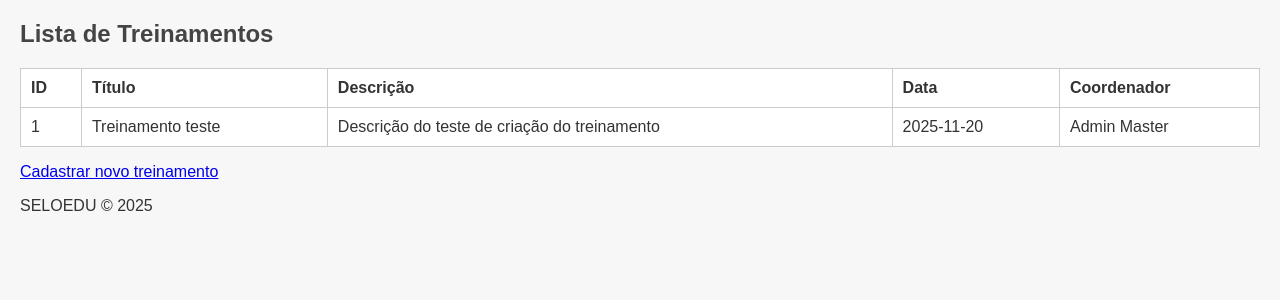
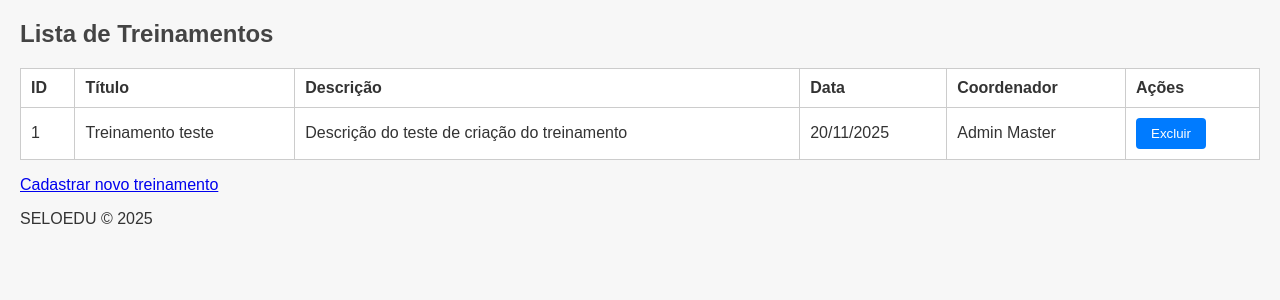
Before and after one commit to MiguelNunesc/SELOEDU-Desenvolvimento-Web, a Flask app: page /treinamentos in a window 1280 px wide. Shown: the part 38-338 px from the top of the page. Run offline with Flask 3, Linux system fonts and the light colour scheme; a user stored in the database is signed in.

Commit message:
Função de delete na lista de treinamentos

```diff
--- a/routes/treinamento.py
+++ b/routes/treinamento.py
@@ -1,5 +1,5 @@
 from flask import Blueprint
-from views.treinamento_view import listar_treinamentos_view, novo_treinamento_view
+from views.treinamento_view import listar_treinamentos_view, novo_treinamento_view, deletar_treinamento_view
 
 treinamento_bp = Blueprint("treinamento_bp", __name__)
 
@@ -10,3 +10,8 @@
 @treinamento_bp.route("/treinamentos/novo", methods=["GET", "POST"])
 def novo_treinamento():
     return novo_treinamento_view()
+
+
+@treinamento_bp.route("/treinamentos/delete/<int:id>", methods=["POST"])
+def deletar_treinamento(id):
+    return deletar_treinamento_view(id)
--- a/templates/treinamento/listar.html
+++ b/templates/treinamento/listar.html
@@ -9,14 +9,29 @@
         <th>Descrição</th>
         <th>Data</th>
         <th>Coordenador</th>
+        {% if current_user.role == "coordenador" or current_user.role == "master" %}
+        <th>Ações</th>
+        {% endif %}
     </tr>
+
     {% for t in treinamentos %}
     <tr>
         <td>{{ t.id }}</td>
         <td>{{ t.titulo }}</td>
         <td>{{ t.descricao or '-' }}</td>
-        <td>{{ t.data }}</td>
+        <td>{{ t.data.strftime('%d/%m/%Y') if t.data else '-' }}</td>
         <td>{{ t.coordenador.nome if t.coordenador else '-' }}</td>
+
+        {% if current_user.role == "coordenador" or current_user.role == "master" %}
+        <td>
+            <form action="{{ url_for('treinamento_bp.deletar_treinamento', id=t.id) }}" method="POST" style="display:inline;">
+                <button type="submit" class="btn btn-danger btn-sm"
+                        onclick="return confirm('Tem certeza que deseja excluir este treinamento?')">
+                    Excluir
+                </button>
+            </form>
+        </td>
+        {% endif %}
     </tr>
     {% endfor %}
 </table>
--- a/views/treinamento_view.py
+++ b/views/treinamento_view.py
@@ -38,3 +38,26 @@
         return redirect(url_for("treinamento_bp.listar_treinamentos"))
 
     return render_template("treinamento/novo.html")
+
+@login_required
+def deletar_treinamento_view(id):
+    from flask import redirect, url_for, flash
+    from models.treinamento import Treinamento
+
+    treinamento = Treinamento.query.get_or_404(id)
+
+    # Verificação de permissão
+    if current_user.role not in ["coordenador", "master"]:
+        flash("Você não tem permissão para excluir treinamentos.", "danger")
+        return redirect(url_for("treinamento_bp.listar_treinamentos"))
+
+    try:
+        db.session.delete(treinamento)
+        db.session.commit()
+        flash("Treinamento excluído com sucesso!", "success")
+    except Exception as e:
+        db.session.rollback()
+        flash("Erro ao excluir treinamento.", "danger")
+        print("Erro:", e)
+
+    return redirect(url_for("treinamento_bp.listar_treinamentos"))
```
Also changed, not shown: instance/seloedu.db.
